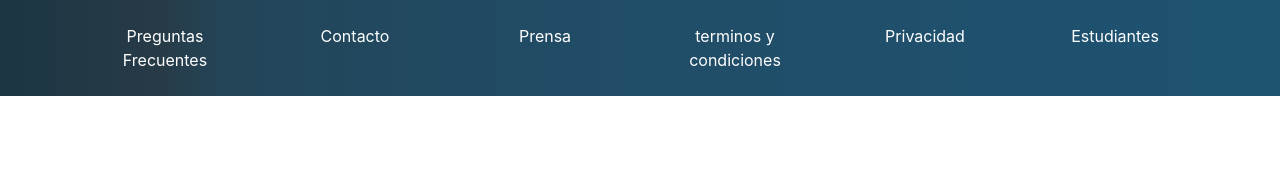
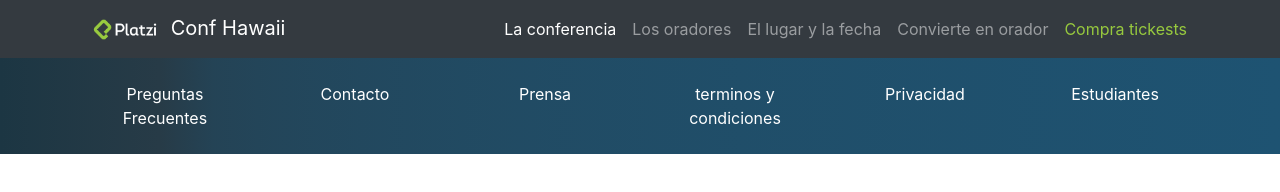
Before and after one commit to Stevenmariin4/Bootstrap, a plain HTML site: page index.html in a window 1280 px wide. Drawn offline with nearby package versions, Linux system fonts and the light colour scheme.

Commit message:
add header

```diff
--- a/index.css
+++ b/index.css
@@ -8,3 +8,9 @@
 
     color: white;
 }
+#header img {
+    max-width: 80px;
+}
+.text-platzi{
+    color: #97c93e !important;
+}
--- a/index.html
+++ b/index.html
@@ -14,7 +14,38 @@
 </head>
 
 <body>
+    <!-- header -->
+    <nav class="navbar navbar-expand-lg navbar-dark bg-dark" id="header">
+        <div class="container">
+            <a class="navbar-brand" href="#"><img src="./assets/logo.webp" alt=""> Conf Hawaii</a>
+            <button class="navbar-toggler" type="button" data-toggle="collapse" data-target="#navbarSupportedContent"
+                aria-controls="navbarSupportedContent" aria-expanded="false" aria-label="Toggle navigation">
+                <span class="navbar-toggler-icon"></span>
+            </button>
 
+            <div class="collapse navbar-collapse" id="navbarSupportedContent">
+                <ul class="navbar-nav ml-auto">
+                    <li class="nav-item active">
+                        <a class="nav-link" href="#">La conferencia <span class="sr-only">(current)</span></a>
+                    </li>
+                    <li class="nav-item">
+                        <a class="nav-link" href="#">Los oradores</a>
+                    </li>
+                    <li class="nav-item">
+                        <a class="nav-link" href="#">El lugar y la fecha</a>
+                    </li>
+                    <li class="nav-item">
+                        <a class="nav-link" href="#">Convierte en orador</a>
+                    </li>
+                    <li class="nav-item">
+                        <a class="nav-link text-platzi" href="#">Compra tickests</a>
+                    </li>
+                </ul>
+            </div>
+        </div>
+    </nav>
+    <!-- end header -->
+    <!-- Footer -->
     <footer id="footer" class="pb-4 pt-4">
         <div class="container">
             <div class="row">
@@ -39,6 +70,7 @@
             </div>
         </div>
     </footer>
+    <!-- End Footer -->
 
 
 </body>
```
Also changed, not shown: assets/logo.webp (added).
